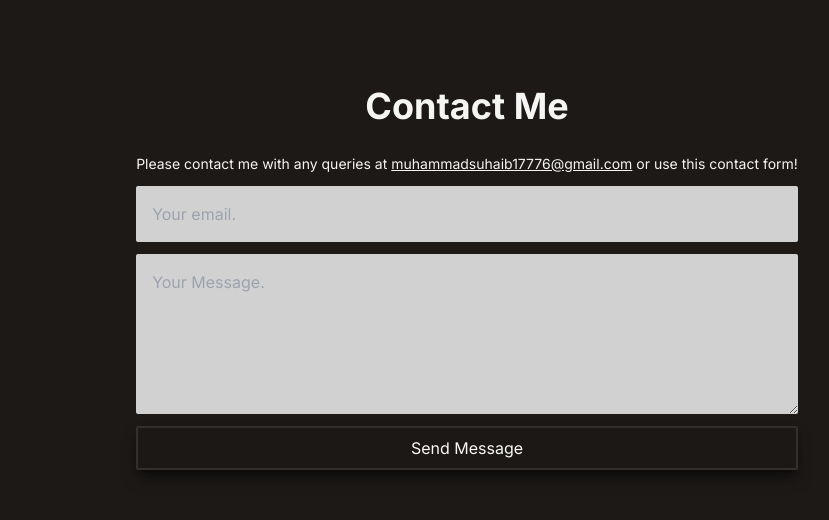
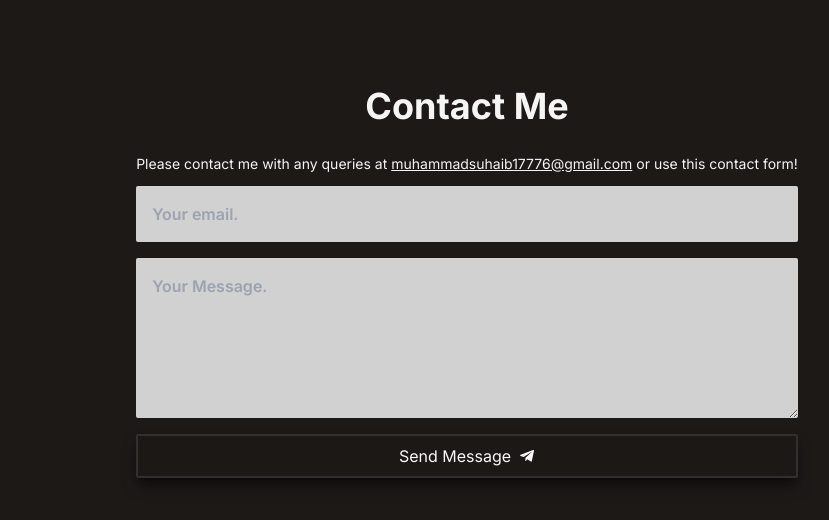
Before and after one commit to msuhaib01/m-suhaib-portfolio, a Next.js app: page / in a window 1280 px wide. Shown: the part 4452-4972 px from the top of the page, without its empty margins (173-1002 px from the left). Built offline with nearby package versions, Linux system fonts and the light colour scheme; no server answers.

Commit message:
email being sent

```diff
--- a/package.json
+++ b/package.json
@@ -14,9 +14,11 @@
     "next": "14.1.0",
     "react": "^18",
     "react-dom": "^18",
+    "react-hot-toast": "^2.4.1",
     "react-icons": "^5.0.1",
     "react-intersection-observer": "^9.8.0",
     "react-vertical-timeline-component": "^3.6.0",
+    "resend": "^3.1.0",
     "uuid": "^9.0.1"
   },
   "devDependencies": {
--- /dev/null
+++ b/src/actions/sendEmail.ts
@@ -0,0 +1,51 @@
+"use server";
+import { Resend } from "resend";
+import React from "react";
+import { validateString, getErrorMessage } from "@/lib/utils";
+import { EmailTemplate } from "@/components/global/email-template";
+const resend = new Resend(process.env.RESEND_API_KEY);
+
+export const sendEmail = async (formData: FormData) => {
+  console.log("running on asdsadserver");
+  console.log(formData.get("email"));
+  console.log(formData.get("message"));
+  const senderEmail = formData.get("email");
+  const message = formData.get("message");
+
+  if (!validateString(senderEmail, 500)) {
+    return {
+      error: "Invalid sender email",
+    };
+  }
+  if (!validateString(message, 5000)) {
+    return {
+      error: "Invalid message",
+    };
+  }
+
+  let data;
+  try {
+    console.log("BANG");
+    data = await resend.emails.send({
+      from: "Contact Form <onboarding@resend.dev>",
+      to: "muhammadsuhaib1776@gmail.com",
+      subject: "Message from contact form",
+      reply_to: "muhammadsuhaib1776@gmail.com",
+      react: React.createElement(EmailTemplate, {
+        email: senderEmail,
+        message: message,
+      }),
+    });
+    console.log(data);
+    if (data.error) {
+      return { success: false, error: data.error.message };
+    }
+    return { ...data, success: true };
+  } catch (error: unknown) {
+    console.log("ERROR");
+    return {
+      error: getErrorMessage(error),
+      success: false,
+    };
+  }
+};
--- /dev/null
+++ b/src/components/global/email-template.tsx
@@ -0,0 +1,16 @@
+import * as React from "react";
+
+interface EmailTemplateProps {
+  email: string;
+  message: string;
+}
+
+export const EmailTemplate: React.FC<Readonly<EmailTemplateProps>> = ({
+  email,
+  message,
+}) => (
+  <div>
+    <h1>from, {email}</h1>
+    <p>{message}</p>
+  </div>
+);
--- a/src/components/main/contact.tsx
+++ b/src/components/main/contact.tsx
@@ -3,14 +3,16 @@
 import { useActiveSectionContext } from "@/context/active-section-context";
 import { useNavBarScrollEffect } from "@/lib/hooks";
 import React from "react";
-
+import { FaTelegramPlane } from "react-icons/fa";
+import { sendEmail } from "@/actions/sendEmail";
 export default function Contact() {
   const ref = useNavBarScrollEffect("Contact", 0.5);
+
   return (
     <section
       id="contact"
       ref={ref}
-      className="max-w-[42rem] scroll-m-24 flex gap-3 flex-col"
+      className="max-w-[42rem] scroll-m-24 flex gap-3 flex-col mx-8"
     >
       {" "}
       <h2 className="font-bold text-4xl text-center mb-4 mt-4 text-nowrap">
@@ -23,21 +25,42 @@ export default function Contact() {
         </a>{" "}
         or use this contact form!
       </p>
+      <form
+        className="flex flex-col gap-4"
+        action={async (formData) => {
+          console.log("running on client");
+          console.log(formData.get("email"));
+          console.log(formData.get("message"));
+          const res = await sendEmail(formData);
+          console.log(res);
+          if (res.success) {
+          }
+        }}
+      >
         <input
-        className="h-14 px-4 rounded-sm borderBlack bg-white bg-opacity-80 focus:scale-[1.01] focus:bg-opacity-100 transition-all outline-none text-stone-900"
+          className="font-semibold h-14 px-4 rounded-sm borderBlack bg-white bg-opacity-80 focus:scale-[1.01] focus:bg-opacity-100 transition-all outline-none text-stone-900"
           type={"email"}
           placeholder="Your email."
+          required={true}
+          maxLength={300}
+          name="email"
         />
+        {/* name is what is used to get the data from response object */}
         <textarea
-        className="h-40 p-4 rounded-sm borderBlack bg-white bg-opacity-80 focus:scale-[1.01] focus:bg-opacity-100 transition-all outline-none text-stone-900"
+          className="font-semibold h-40 p-4 rounded-sm borderBlack bg-white bg-opacity-80 focus:scale-[1.01] focus:bg-opacity-100 transition-all outline-none text-stone-900"
           placeholder="Your Message."
+          required={true}
+          maxLength={1000}
+          name="message"
         />
         <button
           type="submit"
-        className="flex justify-center transition hover:scale-[1.02] active:scale-100 items-center gap-2 py-2 px-4 rounded-sm  border-2 border-stone-600 border-opacity-40 bg-stone-900 bg-opacity-90 text-stone-50 shadow-lg shadow-black/[0.5]"
+          className="group flex justify-center transition hover:scale-[1.02] active:scale-100 items-center gap-2 py-2 px-4 rounded-sm  border-2 border-stone-600 border-opacity-40 bg-stone-900 bg-opacity-90 text-stone-50 shadow-lg shadow-black/[0.5]"
         >
-        Send Message
+          Send Message{" "}
+          <FaTelegramPlane className="transition group-hover:translate-x-1 group-hover:-translate-y-1" />
         </button>
+      </form>
     </section>
   );
 }
--- a/src/components/main/intro.tsx
+++ b/src/components/main/intro.tsx
@@ -12,8 +12,11 @@ import MotionDiv from "../global/motion-div";
 import nraysImage from "@/../public/nrays_nobackground.png";
 import myLogo from "@/../public/Tempest.jpg";
 import { useNavBarScrollEffect } from "@/lib/hooks";
+import { useActiveSectionContext } from "@/context/active-section-context";
 export default function Intro() {
   const ref = useNavBarScrollEffect("Home", 0.5);
+  const { activeSection, setActiveSection, setTimeLastClicked } =
+    useActiveSectionContext();
 
   return (
     <section
@@ -95,6 +98,10 @@ export default function Intro() {
             <Link
               className="transition focus:scale-110 hover:scale-110 active:scale-105 justify-between flex items-center gap-2 py-2 px-4 rounded-sm  border-2 border-stone-600 border-opacity-40 bg-stone-50 bg-opacity-90 text-stone-950 shadow-lg shadow-black/[0.5]"
               href={`#contact`}
+              onClick={() => {
+                setActiveSection("Contact");
+                setTimeLastClicked(Date.now());
+              }}
             >
               Contact me here <FaArrowRightLong />
             </Link>
@@ -121,14 +128,14 @@ export default function Intro() {
           <div className="flex gap-4 justify-center">
             <a
               target="_blank"
-              href={"https://nrays.dev"}
+              href={"https://www.linkedin.com/in/muhammad-suhaib-925620274/"}
               className="transition focus:scale-110 hover:scale-110 active:scale-105 flex justify-center items-center rounded-full size-10 border-b-2 sm:border-2 border-stone-600 border-opacity-40 bg-stone-900 bg-opacity-90 text-stone-50 shadow-lg shadow-black/[0.5]"
             >
               <FaLinkedin />
             </a>
             <a
               target="_blank"
-              href={"https://nrays.dev"}
+              href={"https://github.com/msuhaib01"}
               className="transition focus:scale-110 hover:scale-110 active:scale-105 flex justify-center items-center rounded-full size-10 border-b-2 sm:border-2 border-stone-600 border-opacity-40 bg-stone-900 bg-opacity-90 text-stone-50 shadow-lg shadow-black/[0.5]"
             >
               <FaGithub />
--- /dev/null
+++ b/src/lib/utils.ts
@@ -0,0 +1,26 @@
+export const validateString = (
+  value: unknown,
+  maxLength: number
+): value is string => {
+  if (!value || typeof value !== "string" || value.length > maxLength) {
+    return false;
+  }
+
+  return true;
+};
+
+export const getErrorMessage = (error: unknown): string => {
+  let message: string;
+
+  if (error instanceof Error) {
+    message = error.message;
+  } else if (error && typeof error === "object" && "message" in error) {
+    message = String(error.message);
+  } else if (typeof error === "string") {
+    message = error;
+  } else {
+    message = "Something went wrong";
+  }
+
+  return message;
+};
```
Also changed, not shown: 1 other file (tests, documents, lock files or other folders). Lines whose indentation alone changed are shown as unchanged.
